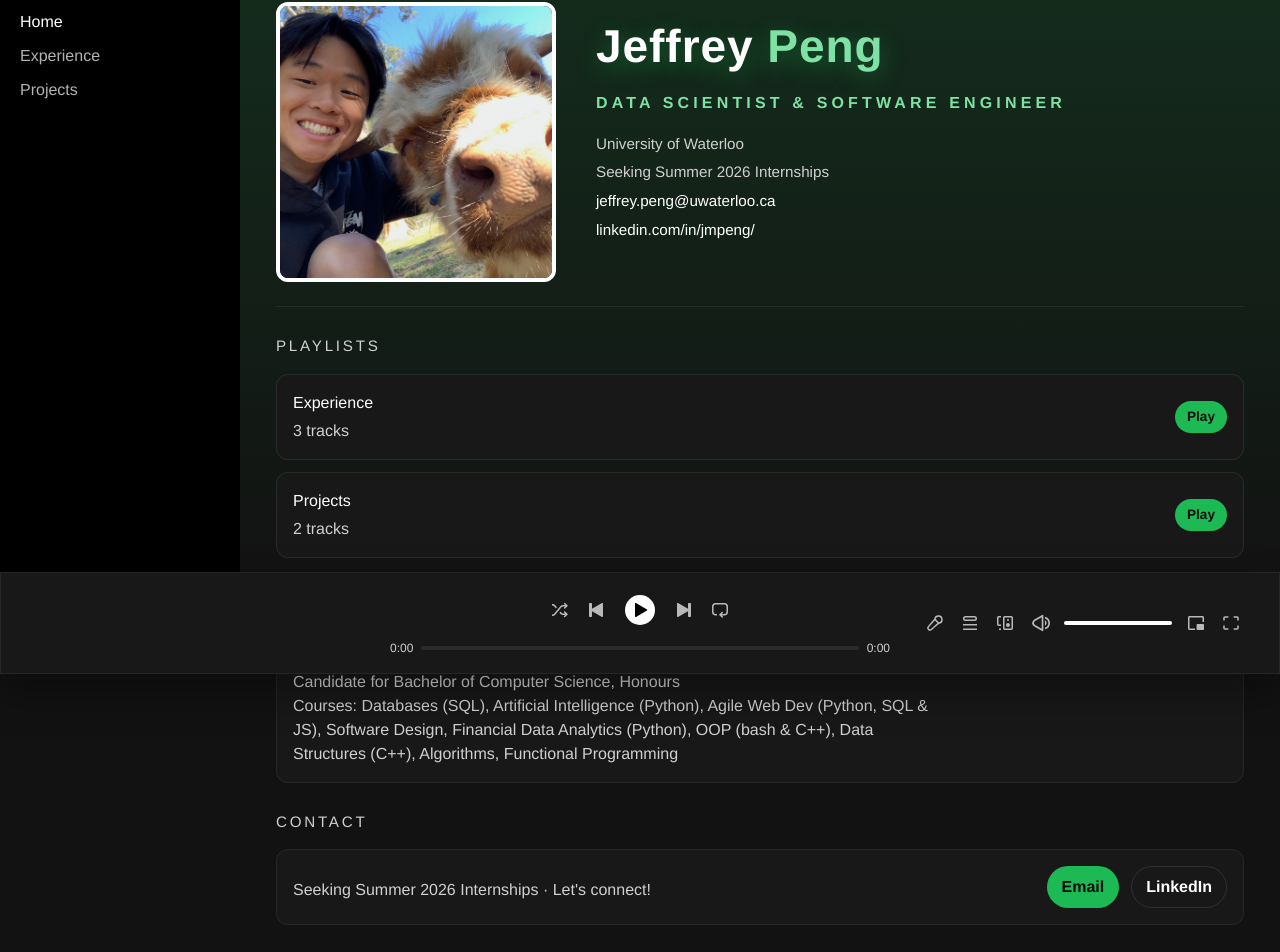
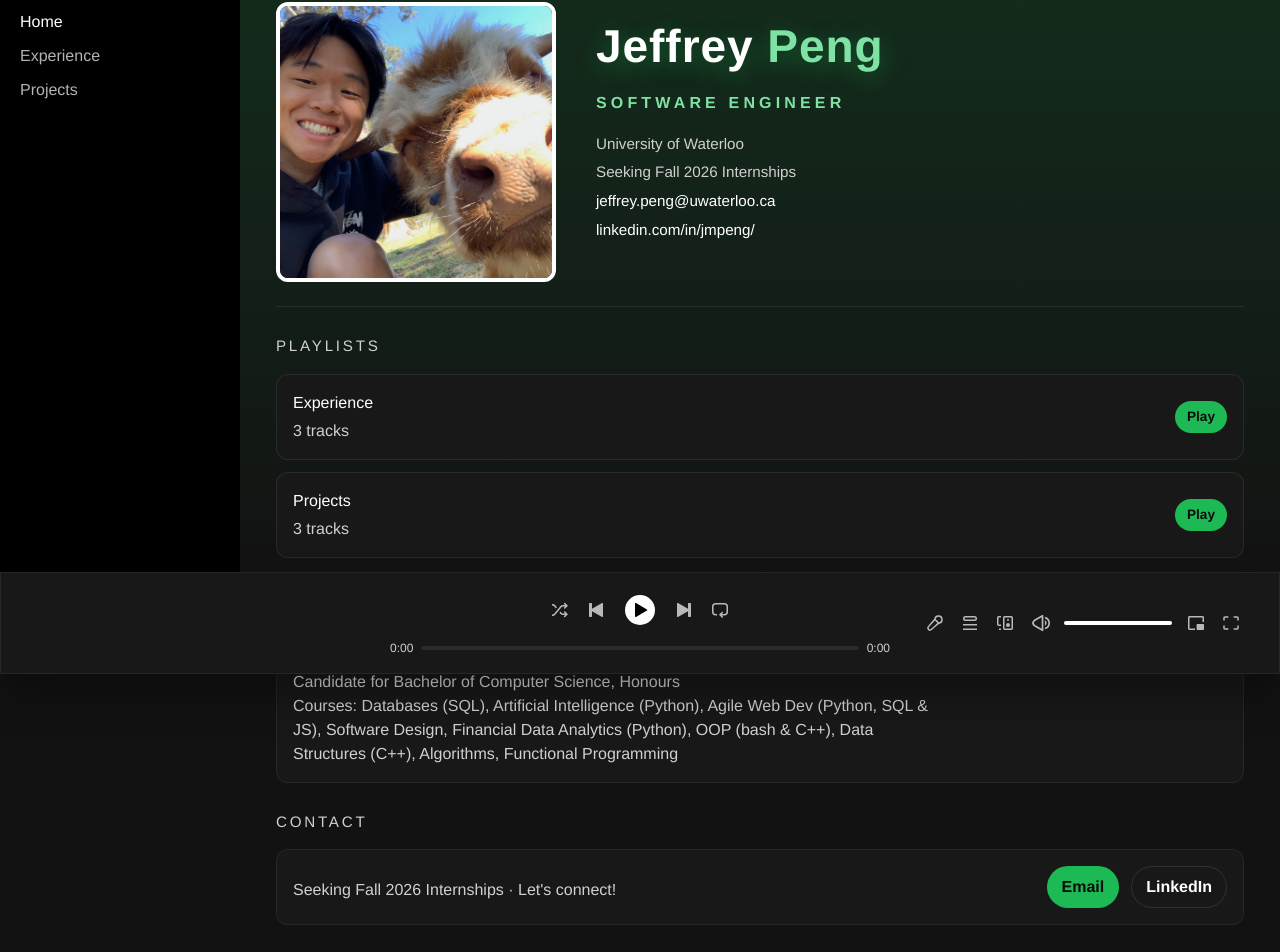
Before and after one commit to nesteajeff/personal-website, a Next.js app: page / in a window 1280 px wide. Shown: the part 126-1078 px from the top of the page. Built offline with nearby package versions, Linux system fonts and the light colour scheme.

Commit message:
update text

```diff
--- a/src/app/layout.tsx
+++ b/src/app/layout.tsx
@@ -14,7 +14,7 @@ const geistMono = Geist_Mono({
 });
 
 export const metadata: Metadata = {
-  title: "Jeffrey Peng | Data Scientist & Software Engineer",
+  title: "Jeffrey Peng | Software Engineer",
   description:
     "Spotify-themed portfolio featuring projects, experience, and contact details.",
   icons: {
--- a/src/app/page.tsx
+++ b/src/app/page.tsx
@@ -262,12 +262,12 @@ export default function Home() {
                 Jeffrey <span className="spotify-hero-highlight">Peng</span>
               </h1>
               <p className="spotify-lede spotify-hero-subtitle">
-                Data Scientist & Software Engineer
+                Software Engineer
               </p>
             </div>
             <div className="spotify-contact-block">
               <p>University of Waterloo</p>
-              <p>Seeking Summer 2026 Internships</p>
+              <p>Seeking Fall 2026 Internships</p>
               <a href="mailto:jeffrey.peng@uwaterloo.ca">
                 jeffrey.peng@uwaterloo.ca
               </a>
@@ -297,7 +297,7 @@ export default function Home() {
             <div className="spotify-playlist-card">
               <div>
                 <h3>Projects</h3>
-                <p>2 tracks</p>
+                <p>3 tracks</p>
               </div>
               <Link className="spotify-play" href="/projects">
                 Play
@@ -321,7 +321,7 @@ export default function Home() {
         <section className="spotify-section">
           <h2 className="spotify-section-title">Contact</h2>
           <div className="spotify-contact-card">
-            <p>Seeking Summer 2026 Internships · Let&apos;s connect!</p>
+            <p>Seeking Fall 2026 Internships · Let&apos;s connect!</p>
             <div className="spotify-actions">
               <a
                 className="spotify-button spotify-button-primary"
```
